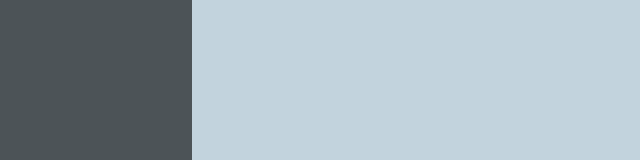
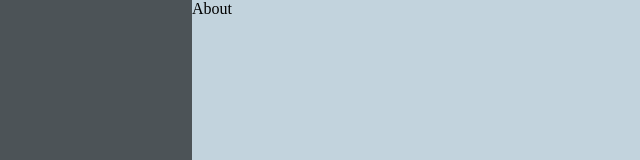
Before and after one commit to ryzbaka/PyLot, a React (Create React App) app in the folder frontend/: page /about in a window 1280 px wide. Shown: the top 160 px of the page, without its empty margins (0-640 px from the left). Built offline with nearby package versions, Linux system fonts and the light colour scheme; the HTML template or start-up script is replaced by a standard one.

Commit message:
added sidebar routing and formatted code

```diff
--- a/frontend/package.json
+++ b/frontend/package.json
@@ -3,8 +3,9 @@
   "version": "0.1.0",
   "proxy": "http://localhost:5555",
   "private": true,
-  "homepage":"http://www.pylot.codes/",
+  "homepage": "http://www.pylot.codes/",
   "dependencies": {
+    "@reach/router": "^1.3.4",
     "@testing-library/jest-dom": "^4.2.4",
     "@testing-library/react": "^9.5.0",
     "@testing-library/user-event": "^7.2.1",
--- a/frontend/public/index.html
+++ b/frontend/public/index.html
@@ -3,10 +3,10 @@
   <head>
     <meta charset="UTF-8" />
     <meta name="viewport" content="width=device-width, initial-scale=1.0" />
-    <link rel="icon" type="image/png" sizes="32x32" href="/favicon-32x32.png">
+    <link rel="icon" type="image/png" sizes="32x32" href="/favicon-32x32.png" />
     <title>PyLot</title>
   </head>
   <body>
-    <div id="root" class = "root">Not Rendered</div>
+    <div id="root" class="root">Not Rendered</div>
   </body>
 </html>
--- /dev/null
+++ b/frontend/src/About.js
@@ -0,0 +1,7 @@
+import React from "react";
+
+const About = () => {
+  return <div>About</div>;
+};
+
+export default About;
--- a/frontend/src/App.js
+++ b/frontend/src/App.js
@@ -1,11 +1,28 @@
 import React from "react";
 import Apitest from "./Apitest";
 import Sidebar from "./Sidebar";
+import { Router } from "@reach/router";
+import Home from "./Home";
+import About from "./About";
+import Signupin from "./Signupin";
+
 const App = () => {
   return (
-    <div className='main-container'>
-      <Sidebar options={['Home','About','Sign Up / Sign In',]}/>
-    </div>
+    <React.StrictMode>
+      <div className="main-container">
+        <Sidebar
+          options={["Home", "About", "Sign Up / Sign In"]}
+          links={["/", "/about", "/signupin"]}
+        />
+        <div className="nested-main-container">
+          <Router>
+            <Home path="/" />
+            <About path="/about" />
+            <Signupin path="/signupin" />
+          </Router>
+        </div>
+      </div>
+    </React.StrictMode>
   );
 };
 
--- /dev/null
+++ b/frontend/src/Home.js
@@ -0,0 +1,6 @@
+import React from "react";
+
+const Home = () => {
+  return <div>Home</div>;
+};
+export default Home;
--- a/frontend/src/Sidebar.js
+++ b/frontend/src/Sidebar.js
@@ -1,10 +1,18 @@
-import React from 'react';
+import React from "react";
+import { Link } from "@reach/router";
 
-const Sidebar = ({options})=>{
-    return(
-        <div className="side-container">
-            {options.map(item=><p>{item}</p>)}
-        </div>
-    )
-}
+const Sidebar = ({ options, links }) => {
+  return (
+    <div className="side-container">
+      {options.map((item, index) => (
+        <Link
+          to={links[index]}
+          style={{ textDecoration: "none", color: "white" }}
+        >
+          <p>{item}</p>
+        </Link>
+      ))}
+    </div>
+  );
+};
 export default Sidebar;
--- /dev/null
+++ b/frontend/src/Signupin.js
@@ -0,0 +1,7 @@
+import React from "react";
+
+const Signupin = () => {
+  return <div>Sign Up / Sign In</div>;
+};
+
+export default Signupin;
--- a/frontend/src/index.css
+++ b/frontend/src/index.css
@@ -21,6 +21,8 @@ html,body{
   padding:0;
   margin-top:0px;
   margin-top:0px;
+  display: flex;
+  flex-direction: row;
 }
 .side-container{
   background:#4C5357;
@@ -34,3 +36,8 @@ html,body{
   font-family: monospace;
   font-size: 200%;
 }
+.nested-main-container{
+  background:#c2d3dd;
+  width:85%;
+  margin-right:-20px;
+}
```
Also changed, not shown: 1 other file (tests, documents, lock files or other folders).
